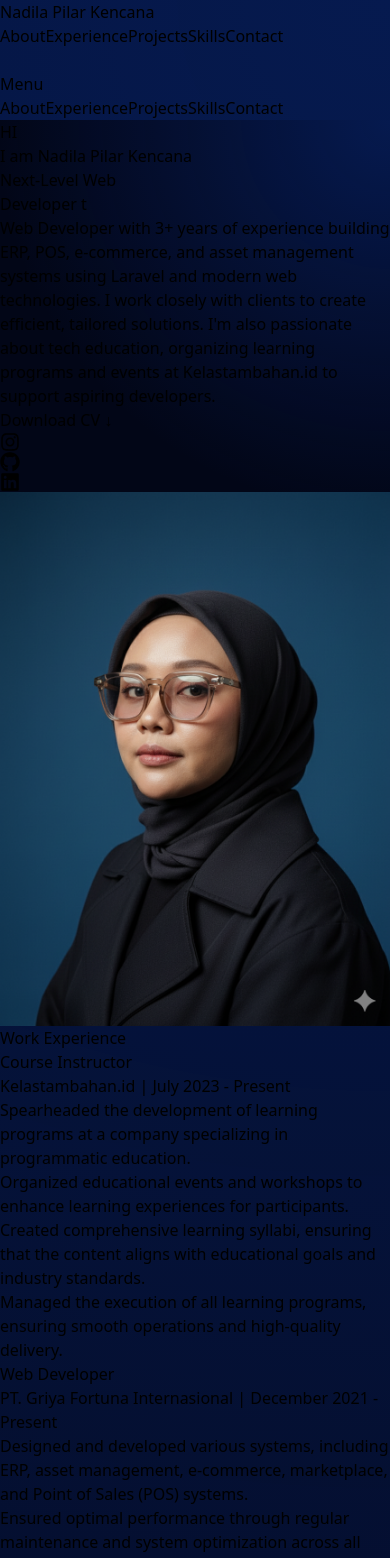
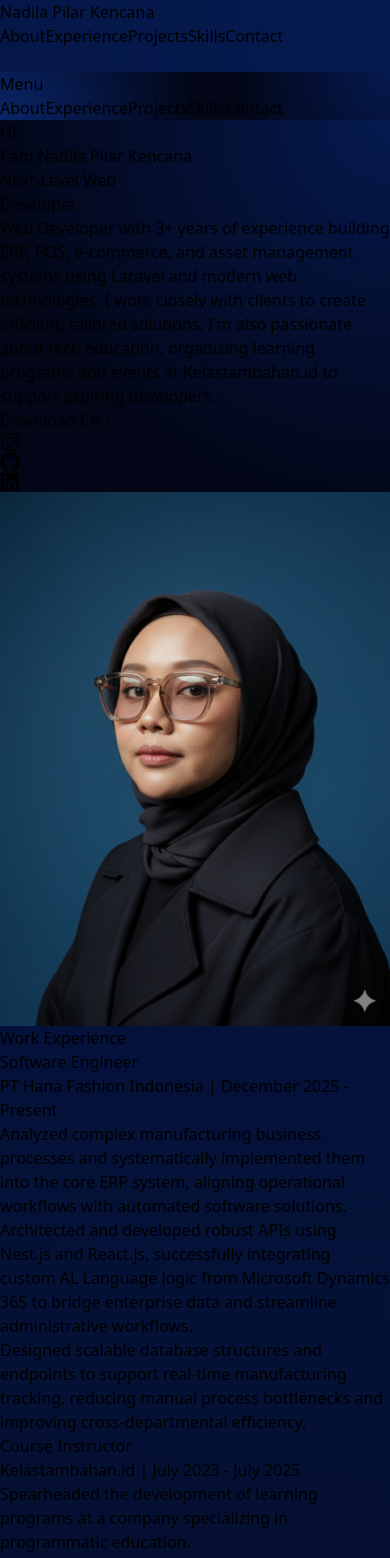
Before and after one commit to nadilakencana/nadilakencana.github.io, a React (Vite) app: page / in a window 390 px wide. Shown: the top 1558 px of the page. Built offline with nearby package versions, Linux system fonts and the light colour scheme; the HTML template or start-up script is replaced by a standard one.

Commit message:
Refactor Header and Hero components for improved mobile navigation and add typing effect; update portfolio data with new experience and skills

```diff
--- a/src/components/Header.jsx
+++ b/src/components/Header.jsx
@@ -12,6 +12,7 @@ const Header = ({ name }) => {
   };
 
   return (
+    <>
       <header className="sticky top-0 z-50 border-b bg-[#f4f4f400] backdrop-blur-lg border-blue-900/50">
         <nav className="px-4 mx-auto max-w-7xl sm:px-6 lg:px-8">
           <div className="flex items-center justify-between h-16">
@@ -41,15 +42,28 @@ const Header = ({ name }) => {
             </button>
           </div>
         </nav>
+      </header>
 
-      {/* Mobile Sidebar */}
-      <div className={`md:hidden fixed inset-0 z-50 ${isMobileMenuOpen ? 'block' : 'hidden'}`}>
+      {/* Mobile Sidebar: rendered outside <header> so `fixed`/`inset-0` are positioned
+          relative to the viewport, not the header (backdrop-blur creates a containing block) */}
+      <div
+        className={`md:hidden fixed inset-0 z-50 transition-opacity duration-300 ${
+          isMobileMenuOpen ? 'opacity-100 pointer-events-auto' : 'opacity-0 pointer-events-none'
+        }`}
+      >
         {/* Backdrop */}
-        <div className="fixed inset-0 bg-black bg-opacity-40" onClick={closeMobileMenu}></div>
+        <div className="fixed inset-0 bg-black bg-opacity-50" onClick={closeMobileMenu}></div>
 
         {/* Sidebar */}
-        <div className="fixed top-0 right-0 w-64 h-full transition-transform duration-300 ease-in-out transform shadow-xl bg-gradient-to-b from-purple-900 to-slate-900">
-          <div className="flex items-center justify-between p-4 border-b border-purple-700/50">
+        <div
+          className={`fixed top-0 right-0 w-64 h-full transition-transform duration-300 ease-in-out shadow-2xl border-l border-blue-900/50 text-slate-200 ${
+            isMobileMenuOpen ? 'translate-x-0' : 'translate-x-full'
+          }`}
+          style={{
+            background: 'radial-gradient(circle at right top, rgb(12 55 163 / 40%), transparent 40%), radial-gradient(circle at left bottom, rgb(20 83 224 / 40%), transparent 50%), rgb(2, 6, 23)'
+          }}
+        >
+          <div className="flex items-center justify-between p-4 border-b border-blue-900/50">
             <span className="text-xl font-bold text-white">Menu</span>
             <button
               onClick={closeMobileMenu}
@@ -72,7 +86,7 @@ const Header = ({ name }) => {
           </nav>
         </div>
       </div>
-    </header>
+    </>
   );
 };
 
--- a/src/components/Hero.jsx
+++ b/src/components/Hero.jsx
@@ -1,8 +1,24 @@
-import React from 'react';
+import React, { useState, useEffect } from 'react';
 import { FaGithub, FaLinkedin, FaInstagram } from 'react-icons/fa';
 import cvUrl from '../assets/Nadila Pilar Kencana CV.pdf';
 
+const TYPING_LINES = ['Next-Level Web', 'Developer'];
+
 const Hero = ({ name, title, summary, imageUrl, contact }) => {
+  const [typedLines, setTypedLines] = useState(['', '']);
+
+  useEffect(() => {
+    const fullText = TYPING_LINES.join('\n');
+    let i = 0;
+    const timer = setInterval(() => {
+      i++;
+      const typed = fullText.slice(0, i).split('\n');
+      setTypedLines([typed[0] || '', typed[1] || '']);
+      if (i >= fullText.length) clearInterval(timer);
+    }, 80);
+    return () => clearInterval(timer);
+  }, []);
+
   return (
    <section
       id="about" title="About Me"
@@ -14,7 +30,7 @@ const Hero = ({ name, title, summary, imageUrl, contact }) => {
     >
       {/* Teks "HI" di Latar Belakang */}
       <div className="absolute inset-0 flex items-center justify-center -z-0">
-        <h1 className="text-[300px] md:text-[450px] font-black text-white/5 select-none">
+        <h1 className="text-[150px] sm:text-[250px] md:text-[450px] font-black text-white/5 select-none">
           HI
         </h1>
       </div>
@@ -22,11 +38,13 @@ const Hero = ({ name, title, summary, imageUrl, contact }) => {
       <div className="container relative z-10 flex flex-col-reverse items-center justify-between gap-12 mx-auto md:flex-row">
 
         {/* Kolom Kiri: Teks & Tombol */}
-        <div className="flex flex-col items-center max-w-xl text-center md:items-start md:text-left">
+        <div className="flex flex-col items-center w-full max-w-xl text-center md:items-start md:w-auto md:text-left">
           <p className="mb-2 text-xl font-bold text-white">I am {name}</p>
-          <h1 className="mb-4 text-5xl font-bold leading-tight text-transparent md:text-6xl lg:text-7xl bg-gradient-to-r from-blue-600 to-sky-200 bg-clip-text">
-              Next-Level Web <br />
-              Developer t
+          <h1 className="mb-4 min-h-[2.6em] text-4xl font-bold leading-tight text-transparent sm:text-5xl md:text-6xl lg:text-7xl bg-gradient-to-r from-blue-600 to-sky-200 bg-clip-text">
+              {typedLines[0]}
+              <br />
+              {typedLines[1]}
+              <span className="inline-block w-[3px] sm:w-1 h-[0.85em] -mb-1 ml-1 align-middle bg-sky-300 animate-pulse"></span>
           </h1>
           <p className="mb-8 leading-relaxed text-slate-400">
             {summary}
@@ -57,7 +75,7 @@ const Hero = ({ name, title, summary, imageUrl, contact }) => {
 
         {/* Kolom Kanan: Gambar */}
         <div className="flex-shrink-0">
-          <div className="relative w-72 h-72 md:w-80 md:h-80 lg:w-96 lg:h-96">
+          <div className="relative w-56 h-56 sm:w-72 sm:h-72 md:w-80 md:h-80 lg:w-96 lg:h-96">
                         <img
               src={imageUrl} // Ganti dengan URL gambar Anda
               alt={name}
--- a/src/data/portfolioData.js
+++ b/src/data/portfolioData.js
@@ -13,9 +13,19 @@ export const portfolioData = {
   },
   experience: [
     {
+      role: "Software Engineer",
+      company: "PT Hana Fashion Indonesia",
+      period: "December 2025 - Present",
+      description: [
+        "Analyzed complex manufacturing business processes and systematically implemented them into the core ERP system, aligning operational workflows with automated software solutions.",
+        "Architected and developed robust APIs using Nest.js and React.js, successfully integrating custom AL Language logic from Microsoft Dynamics 365 to bridge enterprise data and streamline administrative workflows.",
+        "Designed scalable database structures and endpoints to support real-time manufacturing tracking, reducing manual process bottlenecks and improving cross-departmental efficiency.",
+      ]
+    },
+    {
       role: "Course Instructor",
       company: "Kelastambahan.id",
-      period: "July 2023 - Present",
+      period: "July 2023 - July 2025",
       description: [
         "Spearheaded the development of learning programs at a company specializing in programmatic education.",
         "Organized educational events and workshops to enhance learning experiences for participants.",
@@ -26,7 +36,7 @@ export const portfolioData = {
     {
       role: "Web Developer",
       company: "PT. Griya Fortuna Internasional",
-      period: "December 2021 - Present",
+      period: "December 2021 - November 2025",
       description: [
         "Designed and developed various systems, including ERP, asset management, e-commerce, marketplace, and Point of Sales (POS) systems.",
         "Ensured optimal performance through regular maintenance and system optimization across all developed platforms.",
@@ -109,7 +119,7 @@ export const portfolioData = {
   },
   skills: [
     "Laravel", "MySQL", "jQuery", "Node.js", "Bootstrap", "Tailwind CSS",
-    "React", "PostgreSQL", "Express.js"
+    "React", "PostgreSQL", "Express.js", "Firebase", "Nest.js", "Microsoft Dynamics 365 AL Language"
   ],
   designTools: ["Figma"],
   certifications: [
--- a/src/index.css
+++ b/src/index.css
@@ -5,3 +5,8 @@
 html {
   scroll-behavior: smooth;
 }
+
+html, body {
+  max-width: 100%;
+  overflow-x: hidden;
+}
```
Lines whose indentation alone changed are shown as unchanged.
